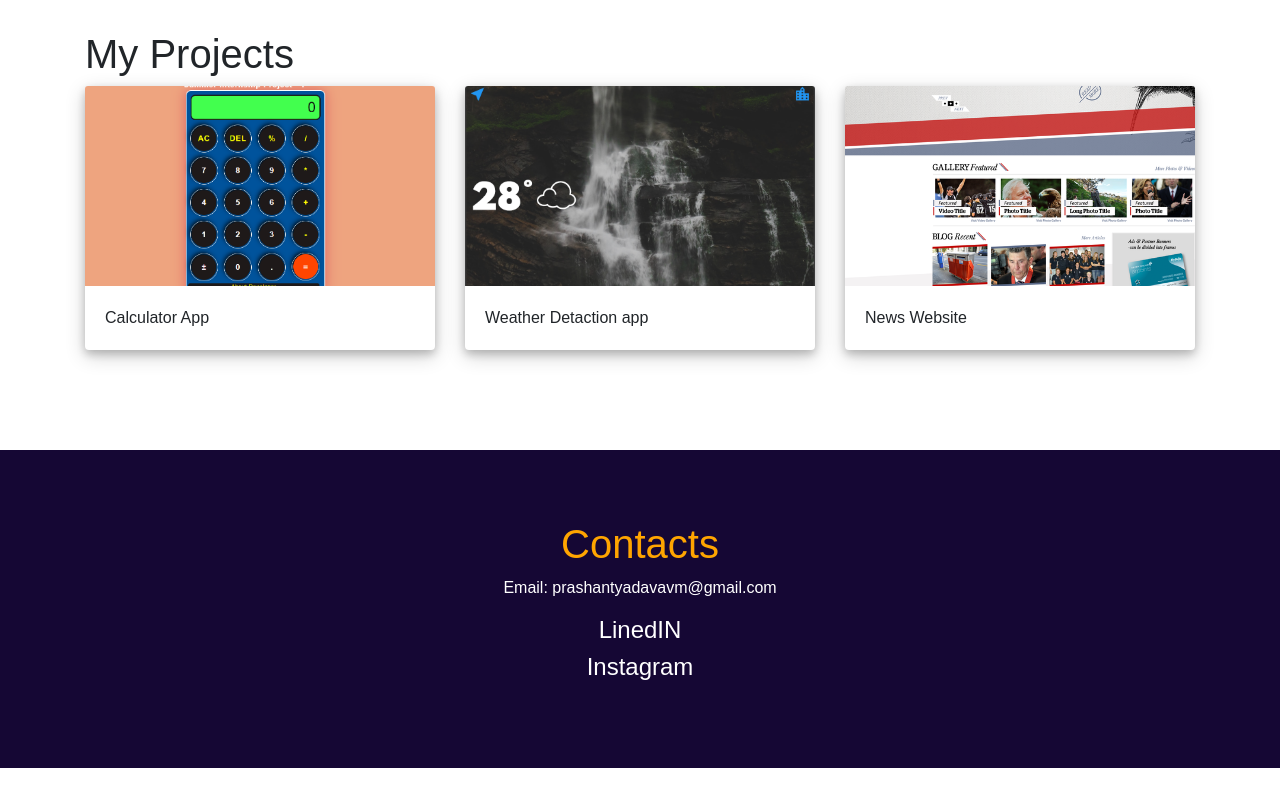
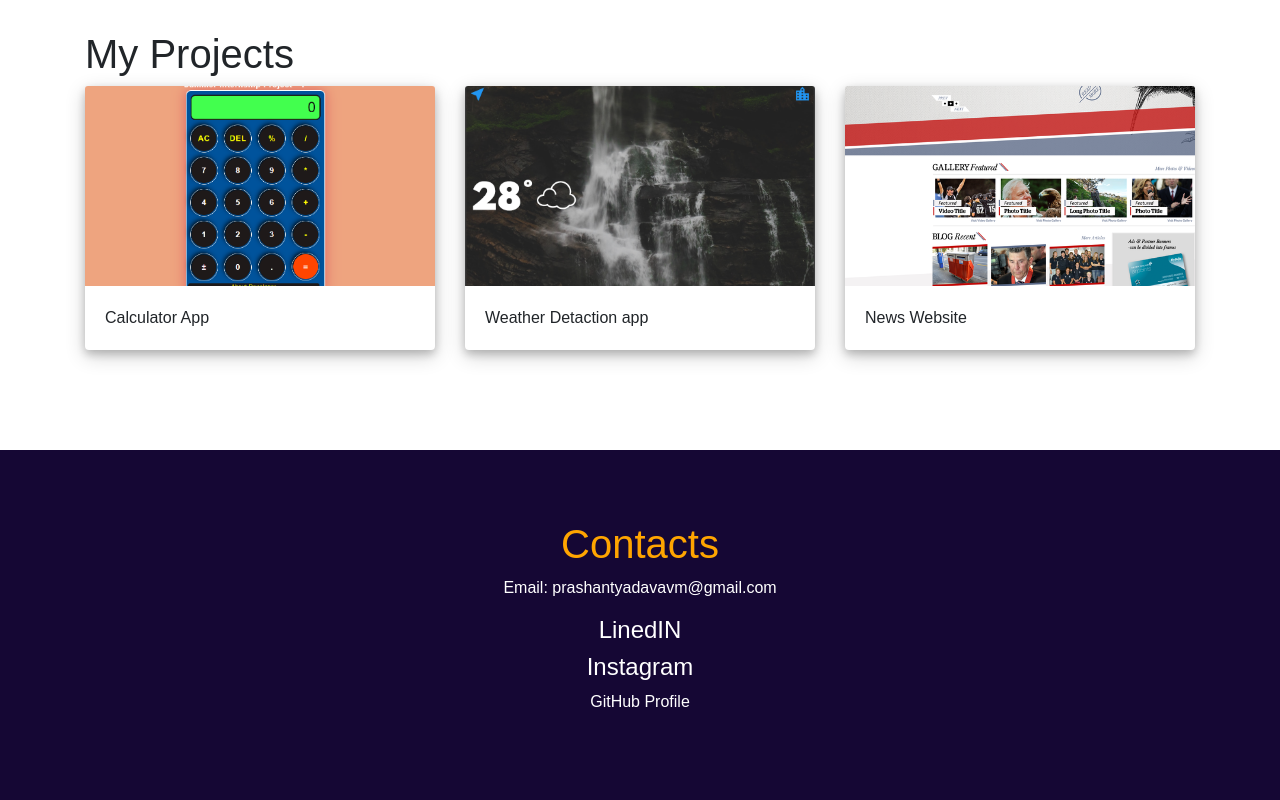
Before and after one commit to gitsampro/prashant, a plain HTML site: page index.html in a window 1280 px wide. Shown: the part 745-1545 px from the top of the page. Before the commit the page ends 1513 px from the top, so only its background shows below. Drawn offline with nearby package versions, Linux system fonts and the light colour scheme; a web font is replaced by a local one.

Commit message:
Update github link ndex.html

```diff
--- a/index.html
+++ b/index.html
@@ -69,7 +69,7 @@
         <p><a href="mailto:prashantyadavavm@gmil.com">Email: prashantyadavavm@gmail.com</a></p>
         <h4><a href="https://www.linkedin.com/in/prashant1234/" target="_blank">LinedIN</h4></a>
         <h4><a href="https://www.instagram.com/prashant.meta/" target="_blank">Instagram</h4></a>
-        <p><a href=""></a></p>
+        <p><a href="https://github.com/gitsampro/">GitHub Profile</a></p>
     </section>
 
 
```
